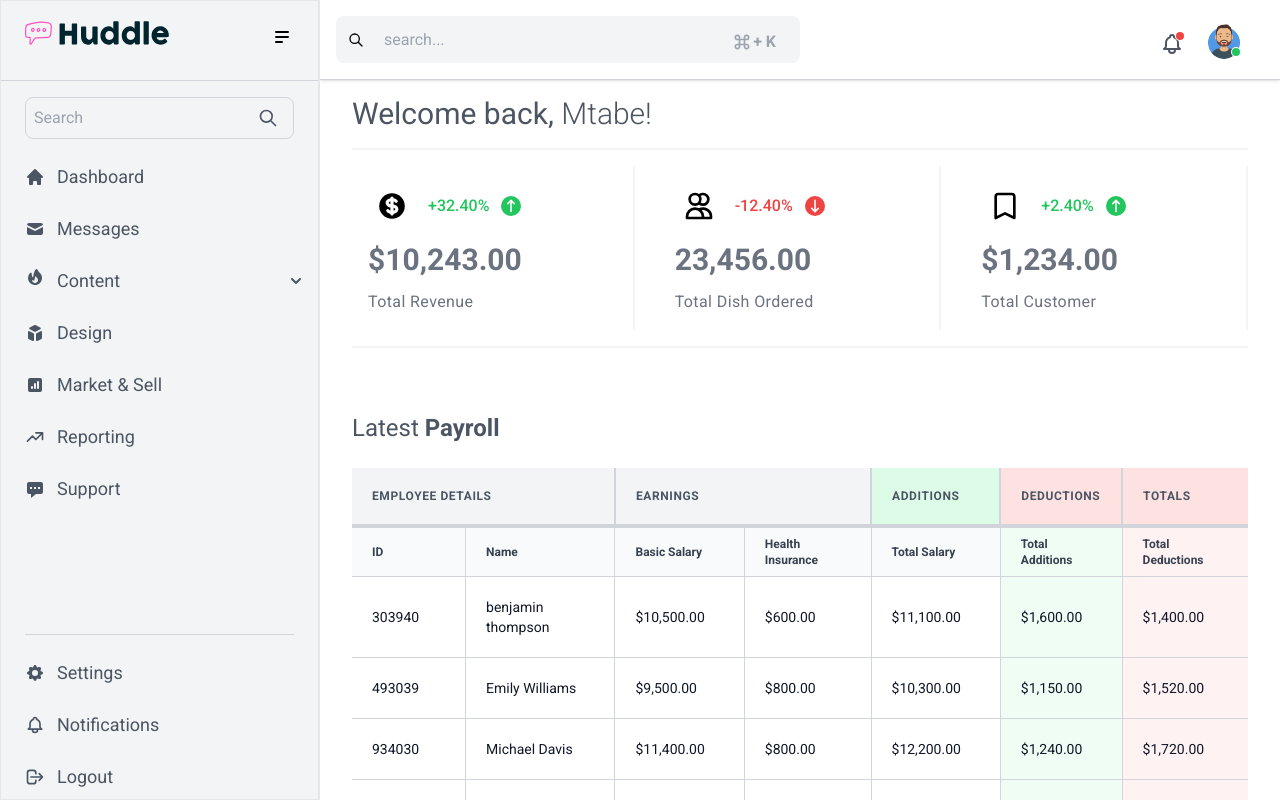
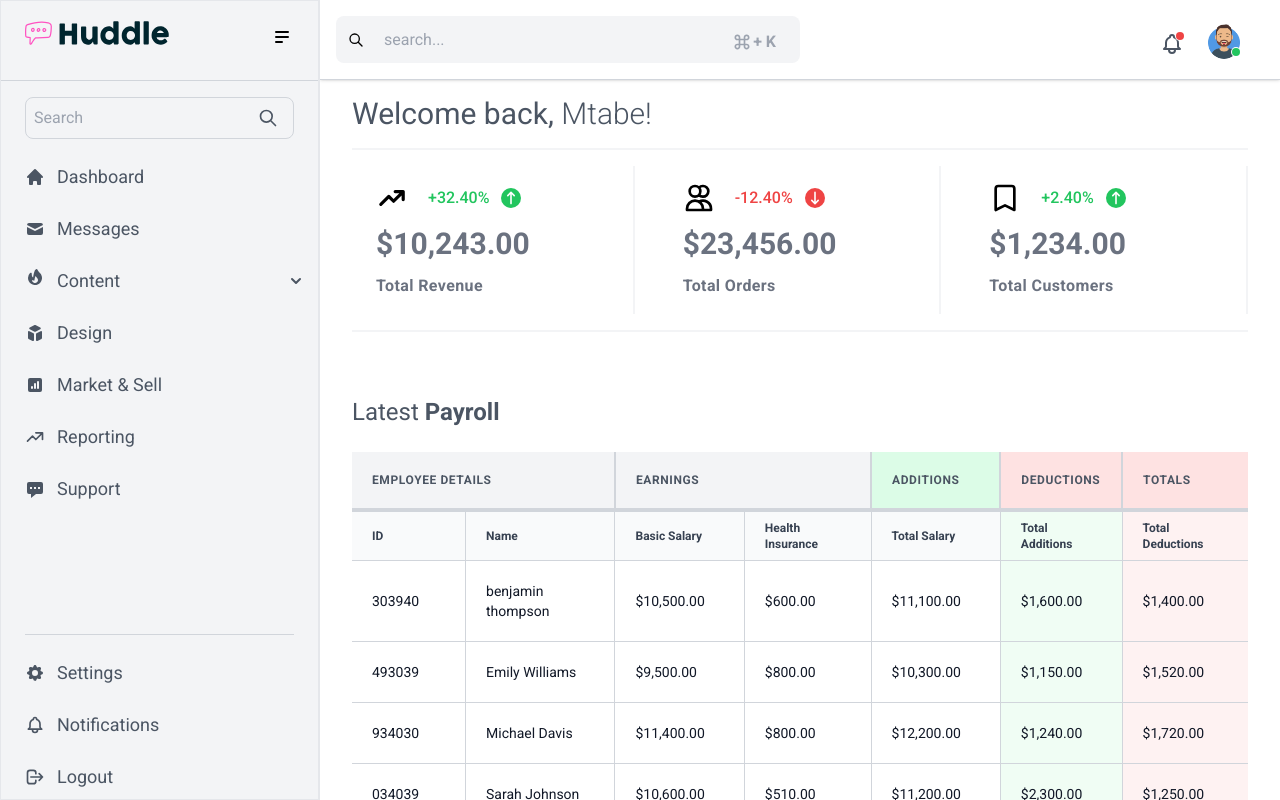
Before and after one commit to watabelabs/tailwind-dashboard, a React (Vite) app: page / in a window 1280 px wide. Shown: the top 800 px of the page. Built offline with nearby package versions, Linux system fonts and the light colour scheme.

Commit message:
feat: refactor stats card

```diff
--- a/src/components/ui/StatsCard.tsx
+++ b/src/components/ui/StatsCard.tsx
@@ -1,12 +1,12 @@
 import {
   HiArrowNarrowDown,
   HiArrowNarrowUp,
-  HiCurrencyDollar,
   HiOutlineBookmark,
   HiOutlineUsers,
+  HiTrendingUp,
 } from "react-icons/hi";
 
-interface StatsCardProps {
+interface CardProps {
   title?: string;
   percentage?: string;
   value?: string;
@@ -19,18 +19,18 @@ const stats = [
     title: "Total Revenue",
     percentage: "+32.40%",
     value: "$10,243.00",
-    icon: <HiCurrencyDollar className="h-8 w-8" />,
+    icon: <HiTrendingUp className="h-8 w-8" />,
     status: "up",
   },
   {
-    title: "Total Dish Ordered",
+    title: "Total Orders",
     percentage: "-12.40%",
-    value: "23,456.00",
+    value: "$23,456.00",
     icon: <HiOutlineUsers className="h-8 w-8" />,
     status: "down",
   },
   {
-    title: "Total Customer",
+    title: "Total Customers",
     percentage: "+2.40%",
     value: "$1,234.00",
     icon: <HiOutlineBookmark className="h-8 w-8" />,
@@ -38,13 +38,13 @@ const stats = [
   },
 ];
 
-const StatsCard = ({ title, value, icon }: StatsCardProps) => {
+const StatsCard = ({ title, value, icon }: CardProps) => {
   return (
     <div className="flex gap-6">
       {stats.map((stat, index) => (
         <div className="flex flex-col p-4 w-1/3 bg-white gap-y-3 border-r-2 border-gray-100">
           <div className="flex items-center gap-x-3">
-            <div className="p-2 bg-white rounded-lg">{stat.icon}</div>
+            <div className="px-2 bg-white rounded-lg">{stat.icon}</div>
             <span
               className={`text-md font-medium ${stat.status === "up" ? "text-green-500" : "text-red-500"} `}
             >
@@ -60,10 +60,10 @@ const StatsCard = ({ title, value, icon }: StatsCardProps) => {
               )}
             </div>
           </div>
-          <div className="text-3xl font-semibold text-gray-500">
+          <div className="px-2 text-3xl font-semibold text-gray-500">
             {stat.value}
           </div>
-          <div className="text-md tracking-wide text-gray-500">
+          <div className="px-2 text-md font-semibold tracking-wide text-gray-500">
             {stat.title}
           </div>
         </div>
```
